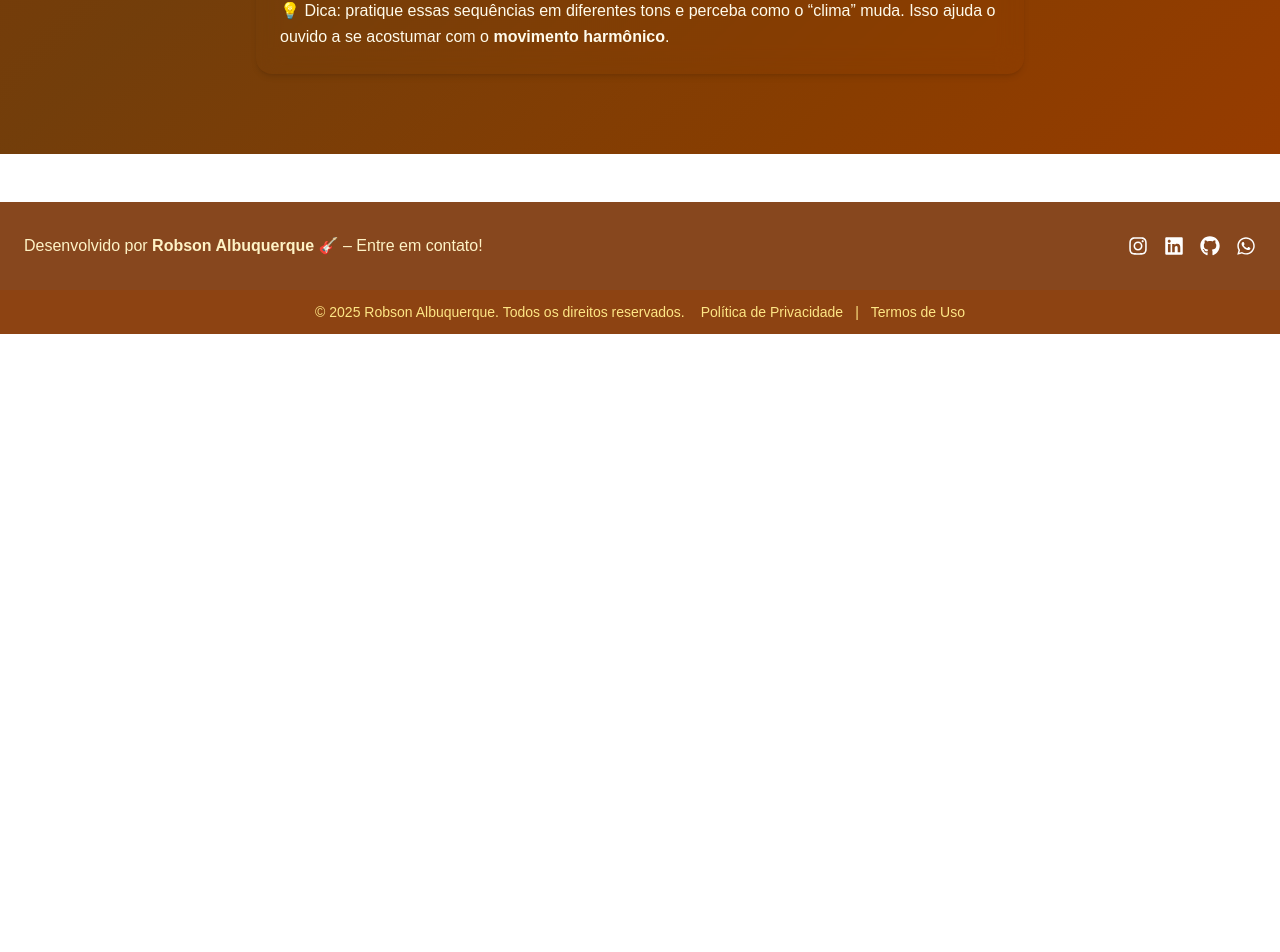
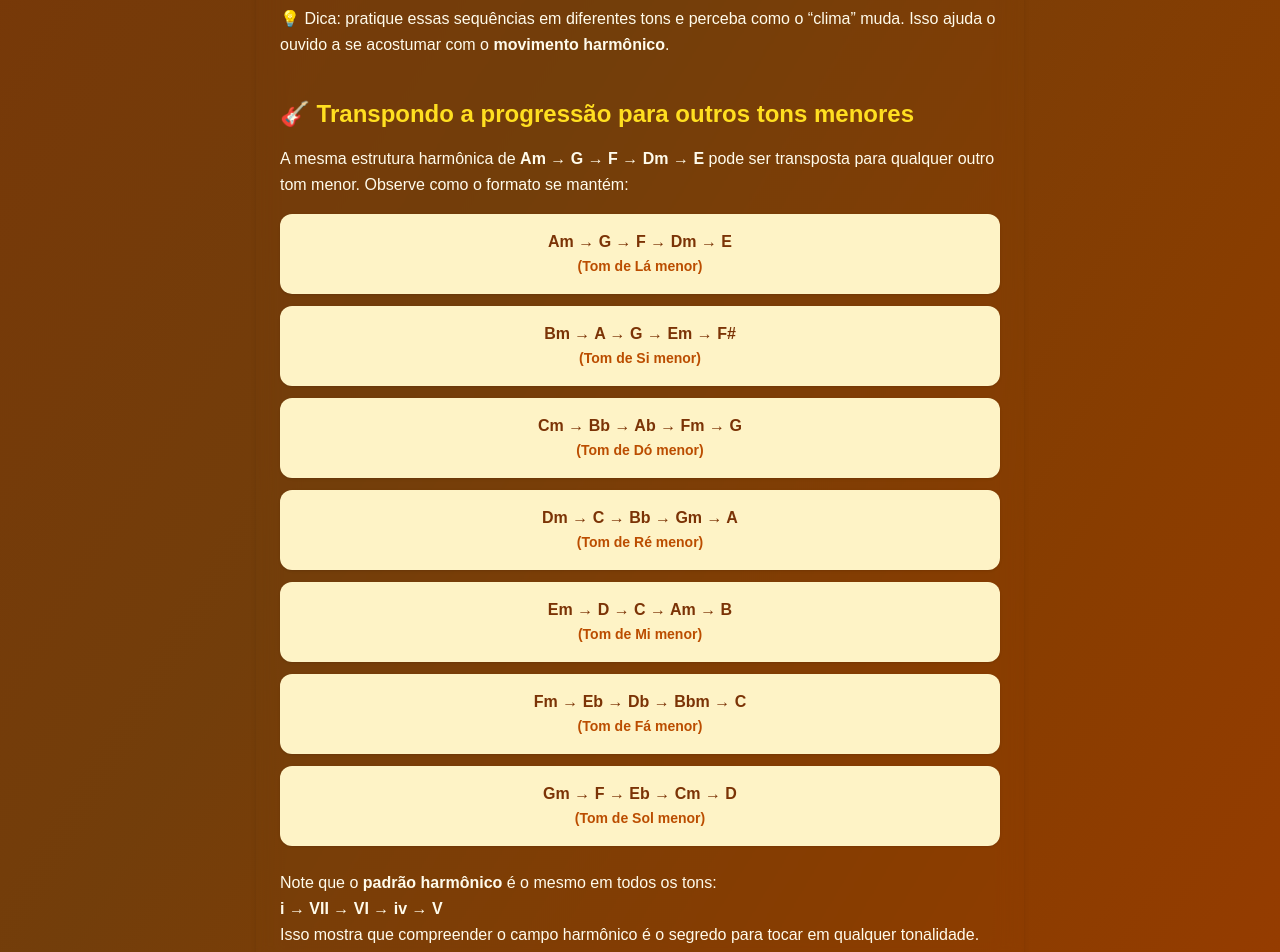
Before and after one commit to robsonalbuquerquedev/learningguitar, a Next.js app: page /progressoes-de-acordes in a window 1280 px wide. Shown: the part 1159-2111 px from the top of the page. Before the commit the page ends 1493 px from the top, so only its background shows below. Built offline with nearby package versions, Linux system fonts and the light colour scheme.

Commit message:
update: atualizar rota progressoes-de-acordes

```diff
--- a/src/app/progressoes-de-acordes/page.tsx
+++ b/src/app/progressoes-de-acordes/page.tsx
@@ -63,7 +63,7 @@ export default function ProgressoesDeAcordes() {
                     o acorde de <strong>F</strong> ao de <strong>E</strong> de forma mais fluida.
                 </p>
 
-                <h2 className="text-2xl font-semibold mt-6 mb-2 text-yellow-300">
+                <h2 className="text-2xl font-semibold mt-8 mb-2 text-yellow-300">
                     🧩 Entendendo o movimento harmônico
                 </h2>
 
@@ -86,6 +86,68 @@ export default function ProgressoesDeAcordes() {
                     💡 Dica: pratique essas sequências em diferentes tons e perceba como o “clima”
                     muda. Isso ajuda o ouvido a se acostumar com o <strong>movimento harmônico</strong>.
                 </p>
+
+                {/* --- Nova seção adicionada --- */}
+                <h2 className="text-2xl font-semibold mt-10 mb-4 text-yellow-300">
+                    🎸 Transpondo a progressão para outros tons menores
+                </h2>
+
+                <p className="leading-relaxed mb-4">
+                    A mesma estrutura harmônica de <strong>Am → G → F → Dm → E</strong> pode ser transposta
+                    para qualquer outro tom menor. Observe como o formato se mantém:
+                </p>
+
+                <div className="space-y-3">
+                    <div className="bg-amber-100 p-4 rounded-xl text-center font-semibold text-amber-900 shadow-sm">
+                        <span className="text-amber-900">Am → G → F → Dm → E</span>
+                        <br />
+                        <span className="text-sm text-amber-700">(Tom de Lá menor)</span>
+                    </div>
+
+                    <div className="bg-amber-100 p-4 rounded-xl text-center font-semibold text-amber-900 shadow-sm">
+                        <span className="text-amber-900">Bm → A → G → Em → F#</span>
+                        <br />
+                        <span className="text-sm text-amber-700">(Tom de Si menor)</span>
+                    </div>
+
+                    <div className="bg-amber-100 p-4 rounded-xl text-center font-semibold text-amber-900 shadow-sm">
+                        <span className="text-amber-900">Cm → Bb → Ab → Fm → G</span>
+                        <br />
+                        <span className="text-sm text-amber-700">(Tom de Dó menor)</span>
+                    </div>
+
+                    <div className="bg-amber-100 p-4 rounded-xl text-center font-semibold text-amber-900 shadow-sm">
+                        <span className="text-amber-900">Dm → C → Bb → Gm → A</span>
+                        <br />
+                        <span className="text-sm text-amber-700">(Tom de Ré menor)</span>
+                    </div>
+
+                    <div className="bg-amber-100 p-4 rounded-xl text-center font-semibold text-amber-900 shadow-sm">
+                        <span className="text-amber-900">Em → D → C → Am → B</span>
+                        <br />
+                        <span className="text-sm text-amber-700">(Tom de Mi menor)</span>
+                    </div>
+
+                    <div className="bg-amber-100 p-4 rounded-xl text-center font-semibold text-amber-900 shadow-sm">
+                        <span className="text-amber-900">Fm → Eb → Db → Bbm → C</span>
+                        <br />
+                        <span className="text-sm text-amber-700">(Tom de Fá menor)</span>
+                    </div>
+
+                    <div className="bg-amber-100 p-4 rounded-xl text-center font-semibold text-amber-900 shadow-sm">
+                        <span className="text-amber-900">Gm → F → Eb → Cm → D</span>
+                        <br />
+                        <span className="text-sm text-amber-700">(Tom de Sol menor)</span>
+                    </div>
+                </div>
+
+                <p className="leading-relaxed mt-6">
+                    Note que o <strong>padrão harmônico</strong> é o mesmo em todos os tons:
+                    <br /> <strong>i → VII → VI → iv → V</strong>
+                    <br /> Isso mostra que compreender o campo harmônico é o segredo para
+                    tocar em qualquer tonalidade.
+                </p>
+
             </motion.section>
         </main>
     );
```
